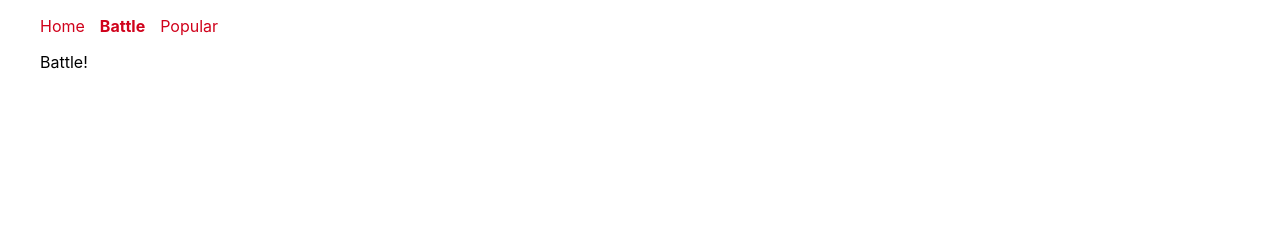
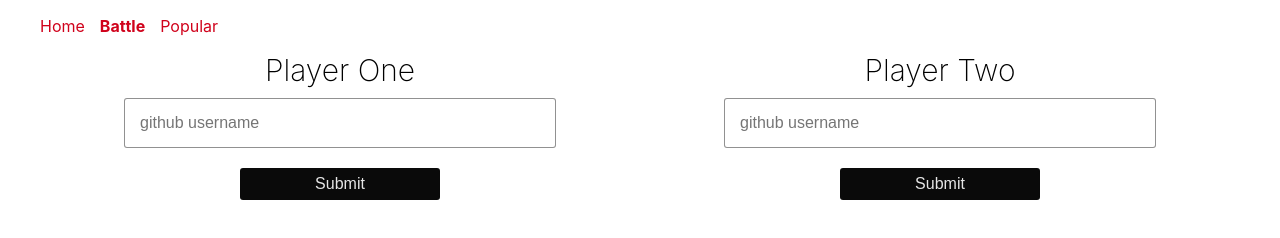
Before and after one commit to Rafalcho/github-battle-reacttraining, a React app: page /battle in a window 1280 px wide. Built offline with nearby package versions, Linux system fonts and the light colour scheme.

Commit message:
playerinput component

```diff
--- a/app/components/Battle.js
+++ b/app/components/Battle.js
@@ -1,10 +1,47 @@
 import React from 'react';
+import PlayerInput from './PlayerInput';
 
 class Battle extends React.Component {
+  constructor(props) {
+    super(props);
+    this.state = {
+      playerOneName: '',
+      playerTwoName: '',
+      playerOneImage: null,
+      playerTwoImage: null
+    }
+  }
+
+  handleSubmit = (id, username) => {
+    this.setState(function() {
+      var newState = {};
+      newState[id + 'Name'] = username;
+      newState[id + 'Image'] = 'https://github.com/' + username + '.png?size=200';
+      return newState;
+    });
+  };
+
   render() {
+    let playerOneName = this.state.playerOneName;
+    let playerTwoName = this.state.playerTwoName;
+
     return (
       <div>
-        Battle!
+        <div className='row'>
+          {!playerOneName &&
+            <PlayerInput
+              id='playerOne'
+              label='Player One'
+              onSubmit={this.handleSubmit}
+            />}
+
+          {!playerTwoName &&
+            <PlayerInput
+              id='playerTwo'
+              label='Player Two'
+              onSubmit={this.handleSubmit}
+            />}
+        </div>
       </div>
     );
   }
--- /dev/null
+++ b/app/components/PlayerInput.js
@@ -0,0 +1,61 @@
+import React from 'react';
+import PropTypes from 'prop-types';
+
+class PlayerInput extends React.Component {
+  constructor(props) {
+    super(props);
+    this.state = {
+      username: ''
+    };
+  }
+
+  handleChange = (event) => {
+    let value = event.target.value;
+    this.setState({
+      username: value
+    });
+  };
+
+  handleSubmit = (event) => {
+    event.preventDefault();
+
+    this.props.onSubmit(
+      this.props.id,
+      this.props.username
+    );
+  };
+
+  render() {
+    return (
+      <form className='column' onSubmit={this.handleSubmit}>
+        <label className='header' htmlFor='username'>{this.props.label}</label>
+        <input
+          id='username'
+          placeholder='github username'
+          type='text'
+          value={this.state.username}
+          autoComplete='off'
+          onChange={this.handleChange}
+        />
+        <button
+          className='button'
+          type='submit'
+          disabled={!this.state.username}>
+            Submit
+        </button>
+      </form>
+    );
+  }
+}
+
+PlayerInput.propTypes = {
+  id: PropTypes.string.isRequired,
+  label: PropTypes.string.isRequired,
+  onSubmit: PropTypes.func.isRequired
+};
+
+PlayerInput.defaultProprs = {
+  label: 'Username'
+};
+
+export default PlayerInput;
--- a/app/index.css
+++ b/app/index.css
@@ -97,3 +97,36 @@ a {
 .button:active {
   transform: translateY(1px);
 }
+
+.row {
+  display: flex;
+  justify-content: space-around;
+}
+
+.column {
+  display: flex;
+  flex-direction: column;
+  width: 500px;
+  align-items: center;
+
+}
+
+.column input {
+  border-radius: 3px;
+  margin: 10px 0;
+  padding: 15px;
+  border: 1px solid rgba(0,0,0,0.43);
+  font-size: 16px;
+  width: 80%;
+}
+.column label {
+  text-align: center;
+  font-size: 30px;
+  font-weight: 200;
+}
+
+.header {
+  text-align: center;
+  font-size: 30px;
+  font-weight: 200;
+}
```
